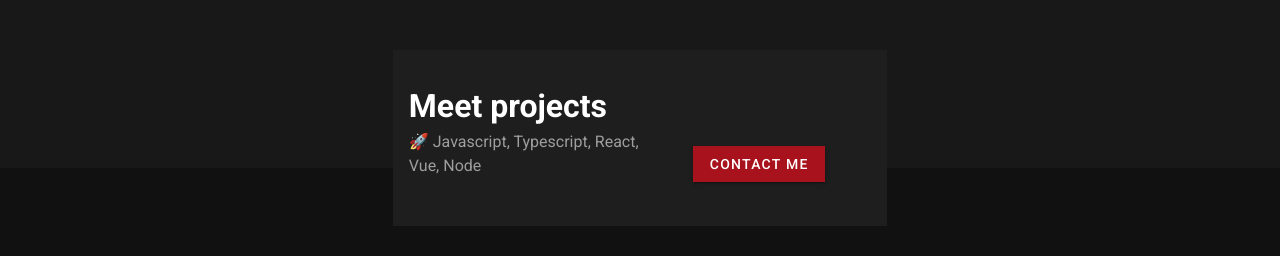
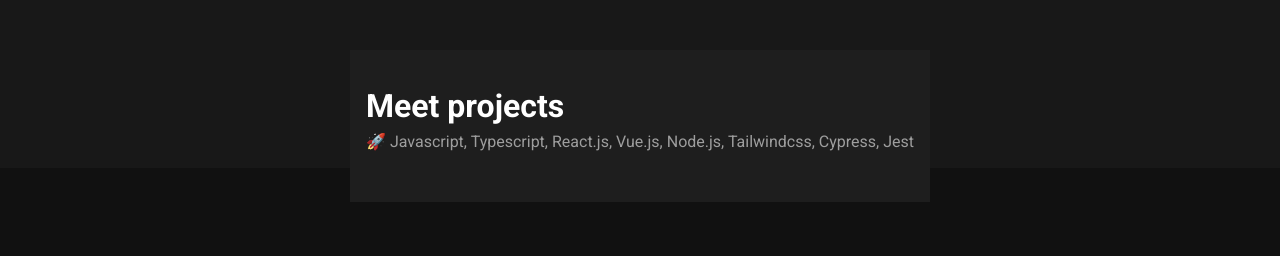
Before and after one commit to freaklucas/devfolio, a Vue app: page / in a window 1280 px wide. Shown: the part 1571-1827 px from the top of the page. Built offline with nearby package versions, Linux system fonts and the light colour scheme; what particles-bg-vue would draw is missing.

Commit message:
align content

```diff
--- a/src/views/Home.vue
+++ b/src/views/Home.vue
@@ -157,24 +157,19 @@
           <div class="second">
             <div class="secondchild1" id="contact">
               <v-row>
-                <v-col cols="7">
+                <v-col cols="12">
                   <h1 class="white--text">Meet projects</h1>
                   <p class="grey--text">
-                    🚀 Javascript, Typescript, React, Vue, Node
-                    <br />
+                    🚀 Javascript, Typescript, React.js, Vue.js, Node.js,
+                    Tailwindcss, Cypress, Jest <br />
                   </p>
-                </v-col>
-                <v-col cols="5">
-                  <v-btn tile color="#A7121D" dark class="mt-16">
-                    Contact me
-                  </v-btn>
                 </v-col>
               </v-row>
             </div>
           </div>
           <v-toolbar class="topTolbar" color="#111111" dark flat>
             <div class="content-bar">
-              <v-btn text>Home</v-btn>
+              <v-btn text href="/" target="">Home</v-btn>
               <v-btn text>Project</v-btn>
               <v-btn text>About</v-btn>
               <v-btn text>Contact</v-btn>
```
